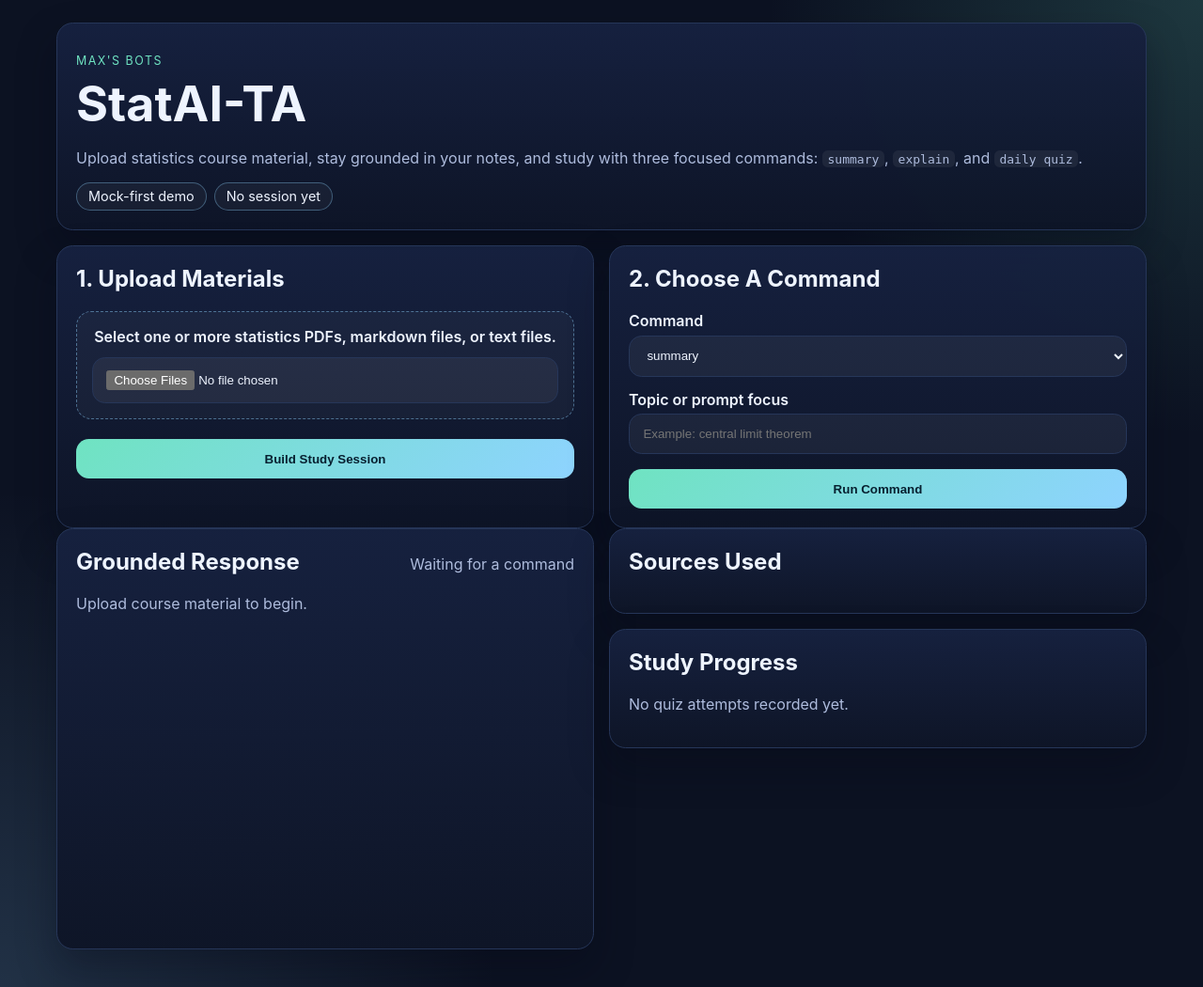
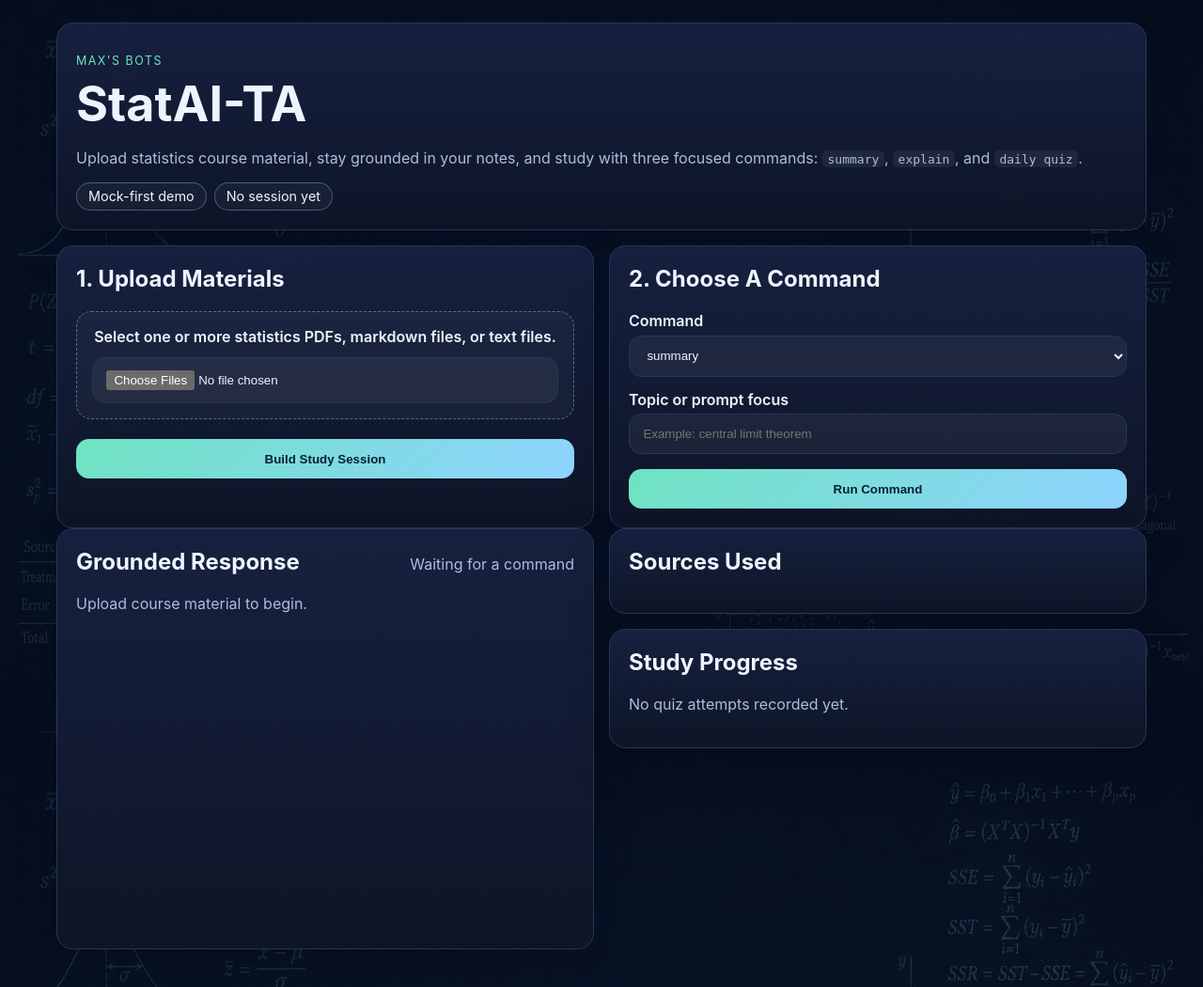
Before and after one commit to camar105/MAXBOTS-AITA, a Flask app: page / in a window 1280 px wide. Shown: the whole page at 94% size. Run offline with Flask 3, Linux system fonts and the light colour scheme; some libraries are stand-ins or nearby versions.

Commit message:
Add background image

```diff
--- a/mvp/static/styles.css
+++ b/mvp/static/styles.css
@@ -237,3 +237,11 @@ select option:checked {
   background-color: #8ed3ff;
   color: #072030;
 }
+
+/* Background image */
+body {
+  background:
+    linear-gradient(rgba(12, 18, 34, 0.45), rgba(12, 18, 34, 0.45)),
+    url("/static/back.png") center center / cover fixed no-repeat,
+    var(--bg);
+}
```
Also changed, not shown: mvp/static/back.png (added).
